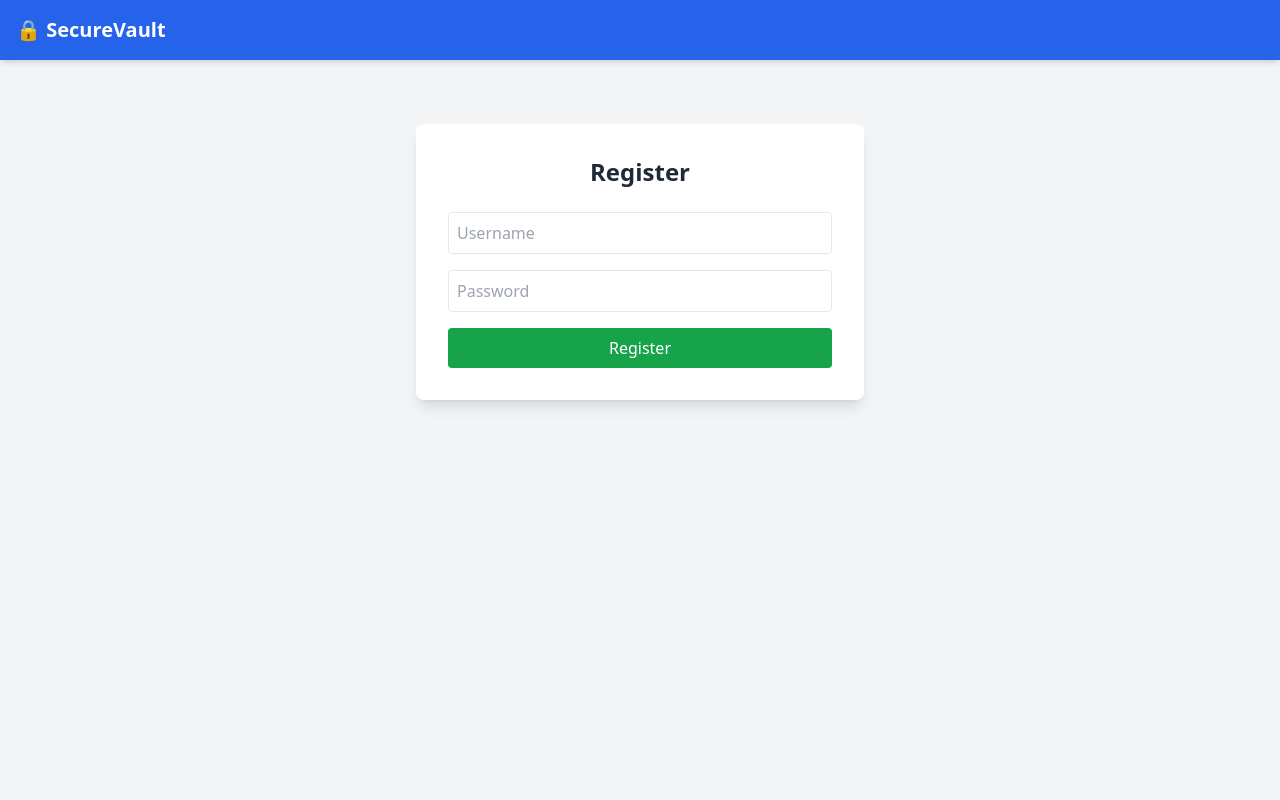
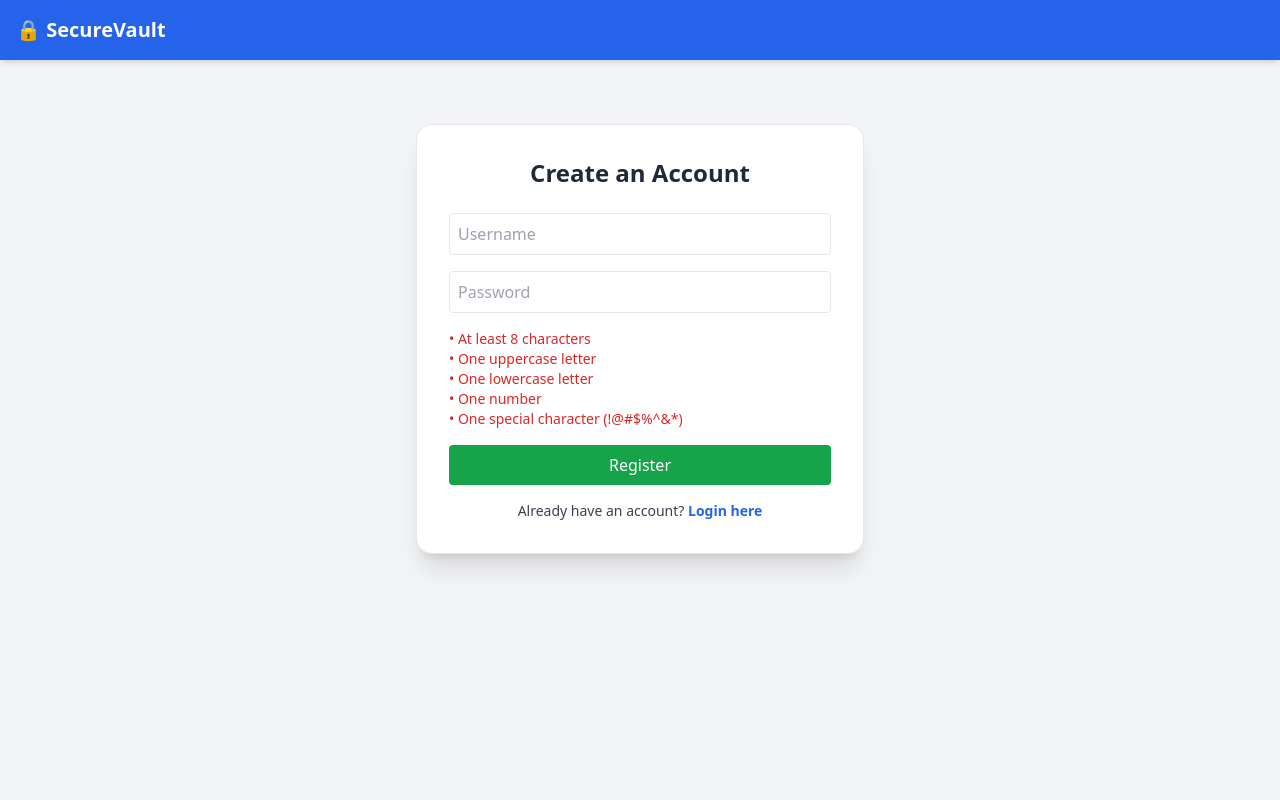
Before and after one commit to NagendraSatyaPrasad/Secured_Image_System, a Flask app: page /auth/register in a window 1280 px wide. Run offline with Flask 3, Linux system fonts and the light colour scheme; some libraries are stand-ins or nearby versions.

Commit message:
Enhance registration form with password validation
Added password requirements and SweetAlert integration for user feedback.

```diff
--- a/Secured Image System/templates/register.html
+++ b/Secured Image System/templates/register.html
@@ -1,25 +1,76 @@
 <!DOCTYPE html>
 <html lang="en">
 <head>
-  <meta charset="UTF-8">
-  <meta name="viewport" content="width=device-width, initial-scale=1.0">
+  <meta charset="UTF-8" />
+  <meta name="viewport" content="width=device-width, initial-scale=1.0" />
   <title>Register</title>
-  <link rel="stylesheet" href="{{ url_for('static', filename='style.css') }}">
   <script src="https://cdn.tailwindcss.com"></script>
+  <script src="https://cdn.jsdelivr.net/npm/sweetalert2@11"></script>
+  <link rel="stylesheet" href="{{ url_for('static', filename='css/style.css') }}">
 </head>
-<body id="pageBody" class="bg-gray-100 text-gray-800 min-h-screen transition-colors duration-300">
+<body class="bg-gray-100 text-gray-800 min-h-screen">
 
   {% include 'navbar.html' %}
 
-  <div class="max-w-md mx-auto mt-16 bg-white dark:bg-gray-900 dark:text-gray-100 p-8 rounded-lg shadow-lg">
-    <h1 class="text-2xl font-bold mb-6 text-center">Register</h1>
-    <form method="POST" action="{{ url_for('auth.register') }}" class="space-y-4">
-      <input type="text" name="username" placeholder="Username" required class="w-full p-2 border rounded">
-      <input type="password" name="password" placeholder="Password" required class="w-full p-2 border rounded">
-      <button type="submit" class="w-full bg-green-600 hover:bg-green-700 text-white py-2 rounded">Register</button>
+  <div class="max-w-md mx-auto mt-16 bg-white text-gray-800 p-8 rounded-2xl shadow-xl border border-gray-200">
+    <h1 class="text-2xl font-bold mb-6 text-center">Create an Account</h1>
+    <form method="POST" action="{{ url_for('auth.register') }}" class="space-y-4" id="registerForm">
+      <input type="text" name="username" placeholder="Username" required class="w-full p-2 border rounded" />
+      <input type="password" name="password" id="password" placeholder="Password" required class="w-full p-2 border rounded" />
+
+      <ul id="password-requirements" class="text-sm text-gray-600 mt-2">
+        <li id="len" class="text-red-600">• At least 8 characters</li>
+        <li id="upper" class="text-red-600">• One uppercase letter</li>
+        <li id="lower" class="text-red-600">• One lowercase letter</li>
+        <li id="num" class="text-red-600">• One number</li>
+        <li id="spec" class="text-red-600">• One special character (!@#$%^&*)</li>
+      </ul>
+
+      <button type="submit" class="w-full bg-green-600 hover:bg-green-700 text-white py-2 rounded">
+        Register
+      </button>
     </form>
+
+    <p class="text-center text-sm mt-4 text-gray-700">
+      Already have an account?
+      <a href="{{ url_for('auth.login') }}" class="text-blue-600 hover:underline font-semibold">Login here</a>
+    </p>
   </div>
 
-  <script src="{{ url_for('static', filename='script.js') }}"></script>
+  {% with messages = get_flashed_messages(with_categories=true) %}
+    {% if messages %}
+      <script>
+        {% for category, message in messages %}
+          Swal.fire({
+            title: "{{ category|capitalize }}",
+            text: "{{ message }}",
+            icon: "{{ 'success' if category == 'success' else 'error' }}",
+            confirmButtonColor: '#3085d6'
+          });
+        {% endfor %}
+      </script>
+    {% endif %}
+  {% endwith %}
+
+  <script>
+    const passwordInput = document.getElementById("password");
+    const requirements = {
+      len: /.{8,}/,
+      upper: /[A-Z]/,
+      lower: /[a-z]/,
+      num: /[0-9]/,
+      spec: /[!@#$%^&*(),.?":{}|<>]/,
+    };
+
+    passwordInput.addEventListener("input", () => {
+      for (const [id, regex] of Object.entries(requirements)) {
+        const el = document.getElementById(id);
+        el.classList.toggle("text-green-600", regex.test(passwordInput.value));
+        el.classList.toggle("text-red-600", !regex.test(passwordInput.value));
+      }
+    });
+  </script>
+
+  <script src="{{ url_for('static', filename='js/script.js') }}"></script>
 </body>
 </html>
```
